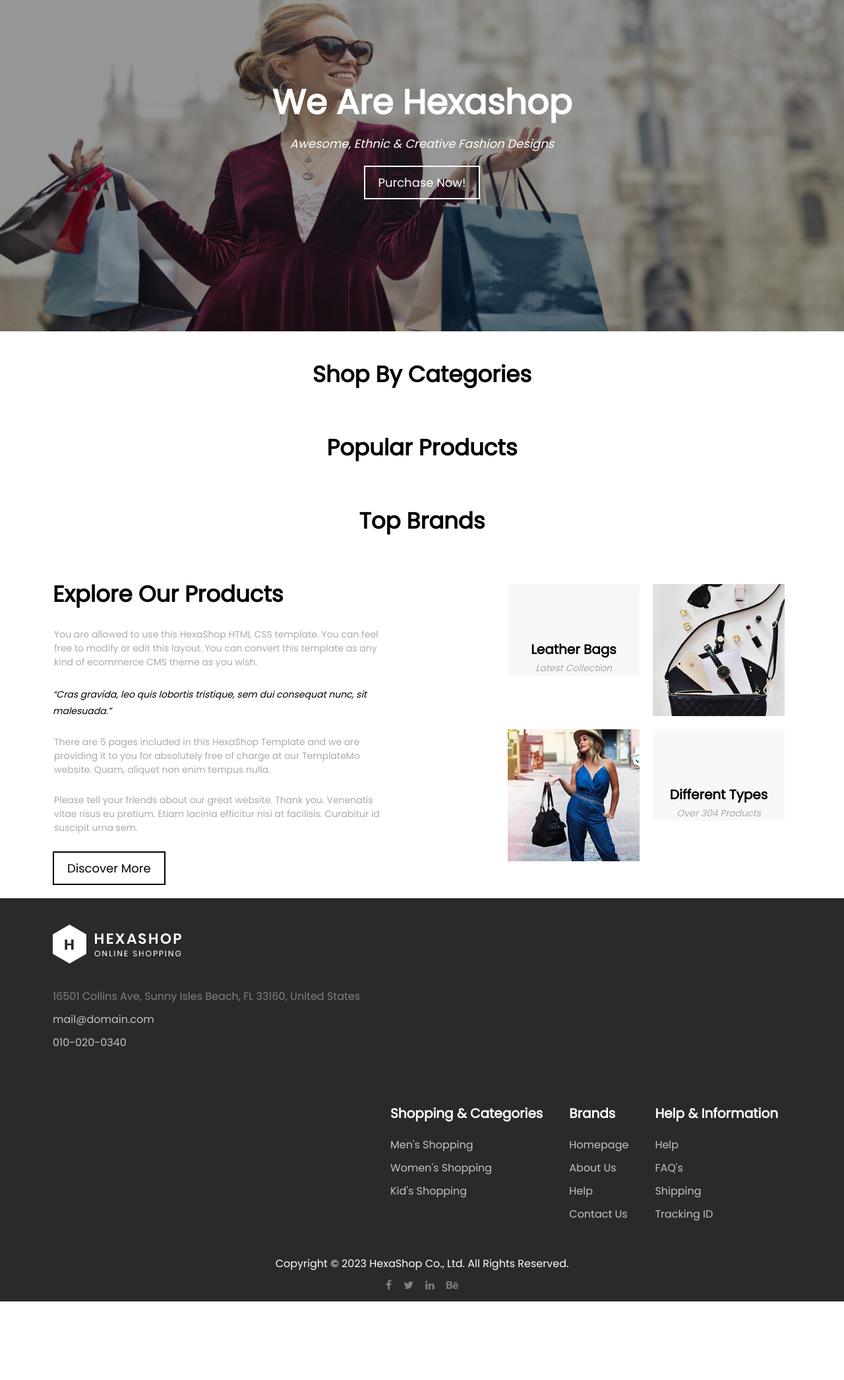
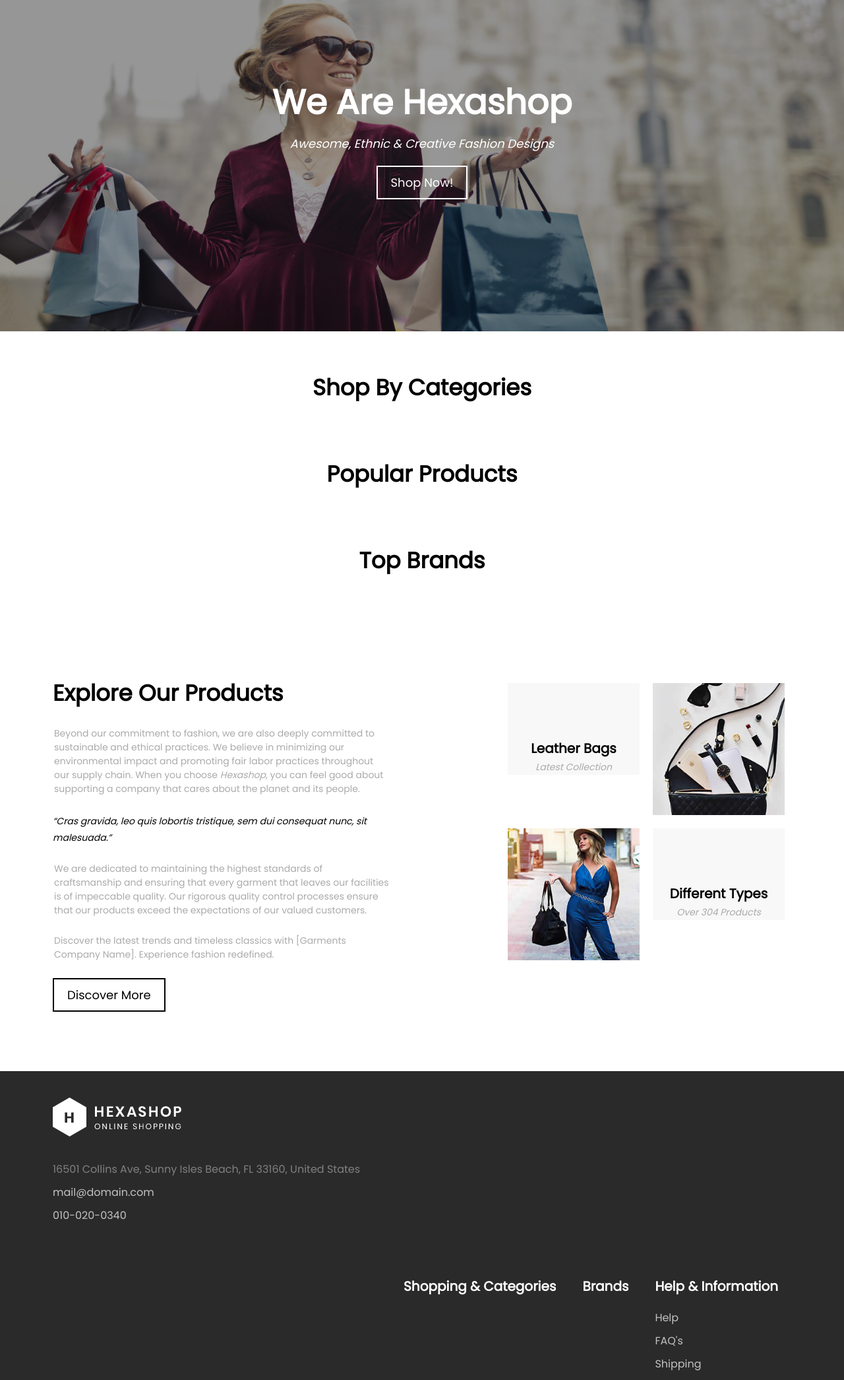
Before and after one commit to arkaprav/DjangoProject, a Django app: page / in a window 1280 px wide. Shown: the part 170-2261 px from the top of the page at 66% size. Before the commit the page ends 2142 px from the top, so only its background shows below. Run offline with Django 4.2, Linux system fonts and the light colour scheme; data that the repository does not hold is empty; some libraries are stand-ins or nearby versions.

Commit message:
changed index.html

```diff
--- a/Ecommerce/views.py
+++ b/Ecommerce/views.py
@@ -6,7 +6,7 @@ from products.models import Category, Brand, Product
 import json
 import os
 def home(request):
-    c = Category.objects.all()
+    c = Category.objects.all().exclude(num_products=0)
     p = Product.objects.all().order_by('-rating')
     b = Brand.objects.all().exclude(num_products=0)
     title = {
--- a/products/models.py
+++ b/products/models.py
@@ -1,4 +1,5 @@
 from django.db import models
+from autoslug import AutoSlugField
 
 # Create your models here.
 class Category(models.Model):
@@ -6,6 +7,7 @@ class Category(models.Model):
     description = models.TextField()
     num_products = models.PositiveIntegerField(default=0)
     featured_image  =  models.FileField(upload_to="category/", max_length = 50, null=True, default=None)
+    slug = AutoSlugField(populate_from='name')
 
     def __str__(self):
         return self.name
@@ -16,6 +18,7 @@ class Brand(models.Model):
     description = models.TextField()
     num_products = models.PositiveIntegerField(default=0)
     featured_image  =  models.FileField(upload_to="brand/", max_length = 50, null=True, default=None)
+    slug = AutoSlugField(populate_from='name')
 
     def __str__(self):
         return self.name
@@ -29,6 +32,7 @@ class Product(models.Model):
     brand           = models.ForeignKey(Brand, null=True, blank=True, on_delete=models.SET_NULL)
     price           = models.FloatField()
     rating          = models.FloatField()
+    slug = AutoSlugField(populate_from='name')
     # Other product fields
 
     def __str__(self):
--- a/static/css/style.css
+++ b/static/css/style.css
@@ -32,6 +32,9 @@ a:hover{
 }
 .menu-trigger{
     display: none;
+}
+.thumb-home{
+    margin-bottom:20px;
 }
 .thumb-home center{
     background-image: linear-gradient(rgba(0, 0, 0, 0.41), rgba(0, 0, 0, .41)), url('../img/hero.jpg');
@@ -73,6 +76,9 @@ button{
 .thumb-home center button:hover a,
 .thumb-home center button:hover a:hover{
     color: black;
+}
+.explore{
+    margin: 70px 0px;
 }
 .explore .left-content{
     float: left;
@@ -207,22 +213,27 @@ span{
     display: flex;
     justify-content: center;
     margin: 10px 80px;
+    margin-bottom: 30px;
 }
 .container .items div{
     margin:0px 30px;
-    background-size: 260px 260px;
-    width: 220px;
-    height: 150px;
+    background-size: 400px 400px;
+    width: 400px;
+    height: 200px;
     background-repeat: no-repeat;
     color: white;
-    padding: 100px 20px 20px 20px;
+    padding: 150px 20px 20px 20px;
     text-align: center;
 }
 .container .items div span{
     color:white;
+    font-size: 18px;
+}
+.container .items div h3{
+    font-size: 30px;
 }
 .container .items div p{
-    font-size: 14px;
+    font-size: 20px;
 }
 .container center{
     background-color: transparent;
--- a/templates/base.html
+++ b/templates/base.html
@@ -60,18 +60,13 @@
             <div>
               <h4>Shopping &amp; Categories</h4>
               <ul>
-                <li><a href="#">Men's Shopping</a></li>
-                <li><a href="#">Women's Shopping</a></li>
-                <li><a href="#">Kid's Shopping</a></li>
+                {% block categories %}{% endblock %}
               </ul>
             </div>
             <div>
               <h4>Brands</h4>
               <ul>
-                <li><a href="#">Homepage</a></li>
-                <li><a href="#">About Us</a></li>
-                <li><a href="#">Help</a></li>
-                <li><a href="#">Contact Us</a></li>
+                {% block brands %}{% endblock %}
               </ul>
             </div>
             <div>
--- a/templates/index.html
+++ b/templates/index.html
@@ -9,7 +9,7 @@
             <h4>We Are Hexashop</h4>
             <p>Awesome, Ethnic &amp; Creative Fashion Designs</p>
             <button>
-                <a href="#">Purchase Now!</a>
+                <a href="#">Shop Now!</a>
             </button>
         </center>
     </div>
@@ -32,7 +32,7 @@
           <div style="background-image:linear-gradient(rgb(0,0,0,0.5),rgb(0,0,0,0.5)),url('{{media_link}}{{j.featured_image}}');">
             <h3>{{j.name}}</h3>
             <p>price: {{j.price}} INR </p>
-            <p><i class="fa fa-star" style="font-size: 12px;"></i> {{j.rating}} out of 5</p>
+            <p><i class="fa fa-star" style="font-size: 18px;"></i> {{j.rating}} out of 5</p>
             <p>{{j.category}}, {{j.brand}}</p>
           </div>
         {% endfor %}
@@ -53,10 +53,10 @@
     <section class="explore">
         <div class="left-content">
           <h2>Explore Our Products</h2>
-          <p>You are allowed to use this HexaShop HTML CSS template. You can feel free to modify or edit this layout. You can convert this template as any kind of ecommerce CMS theme as you wish.</p>
+          <p>Beyond our commitment to fashion, we are also deeply committed to sustainable and ethical practices. We believe in minimizing our environmental impact and promoting fair labor practices throughout our supply chain. When you choose <em>Hexashop</em>, you can feel good about supporting a company that cares about the planet and its people.</p>
           <q>Cras gravida, leo quis lobortis tristique, sem dui consequat nunc, sit malesuada.</q>
-          <p>There are 5 pages included in this HexaShop Template and we are providing it to you for absolutely free of charge at our TemplateMo website. Quam, aliquet non enim tempus nulla.</p>
-          <p>Please tell your friends about our great website. Thank you. Venenatis vitae risus eu pretium. Etiam lacinia efficitur nisi at facilisis. Curabitur id suscipit urna sem.</p>
+          <p>We are dedicated to maintaining the highest standards of craftsmanship and ensuring that every garment that leaves our facilities is of impeccable quality. Our rigorous quality control processes ensure that our products exceed the expectations of our valued customers.</p>
+          <p>Discover the latest trends and timeless classics with [Garments Company Name]. Experience fashion redefined.</p>
           <button>
             <a href="#">Discover More</a>
           </button>
@@ -87,3 +87,13 @@
       </script>
       <script src="{% static 'js/nav.js' %}"></script>
 {% endblock %}
+{% block categories %}
+      {% for i in c %}
+        <li><a href="#">{{i.name}}</a></li>
+      {% endfor %}
+{% endblock %}
+{% block brands %}
+      {% for j in b %}
+        <li><a href="#">{{j.name}}</a></li>
+      {% endfor %}
+{% endblock %}
```
Also changed, not shown: products/admin.py (deleted, +0 -16 lines), products/migrations/0004_brand_slug_category_slug_product_slug.py (added).
